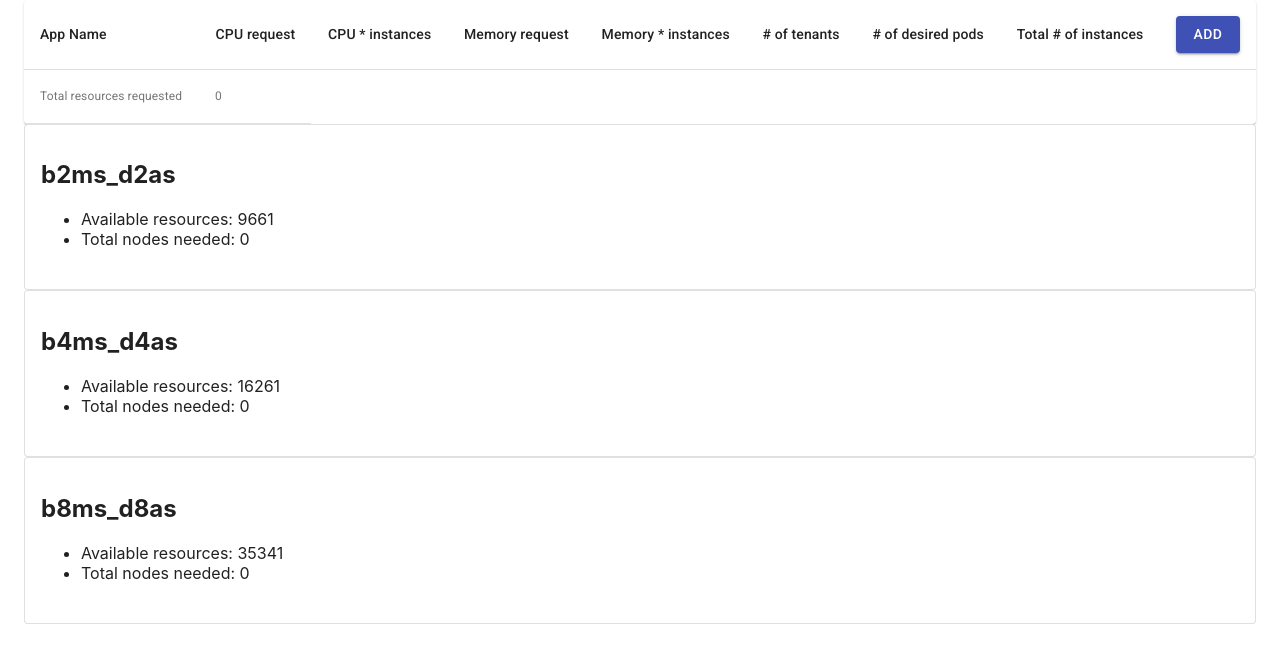
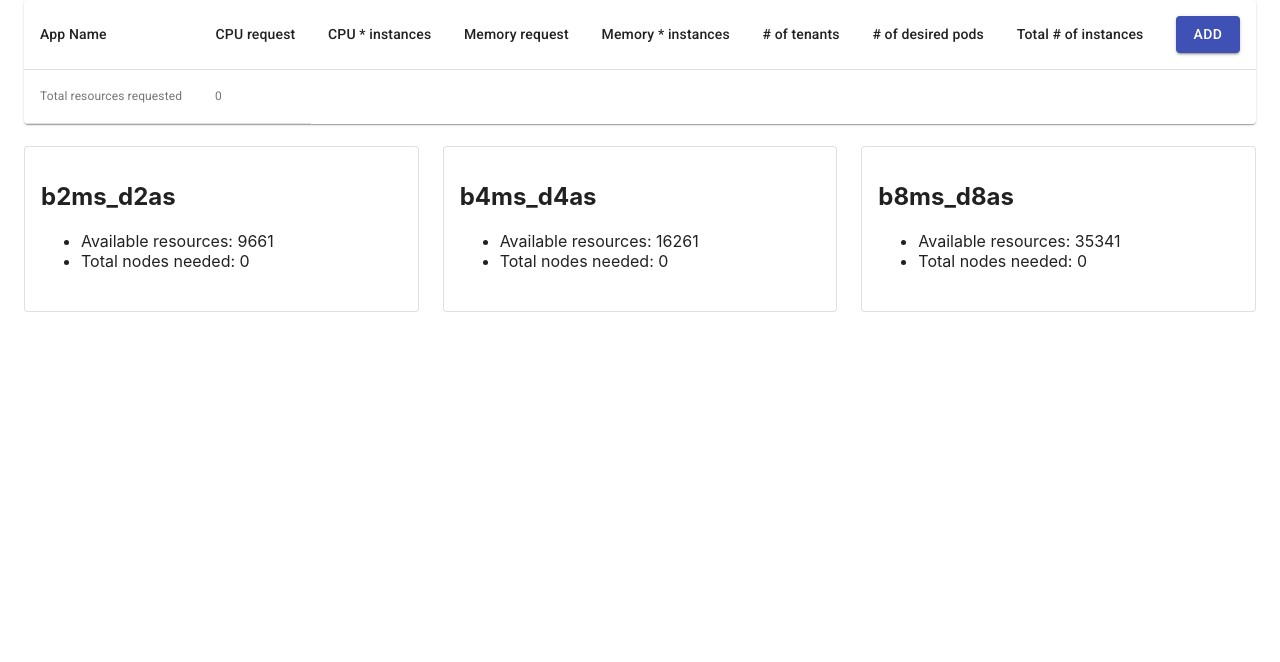
Before and after one commit to finkinfridom/aks-nodes-calculator, a React (Create React App) app: page / in a window 1280 px wide. Shown: the top 662 px of the page. Built offline with nearby package versions, Linux system fonts and the light colour scheme.

Commit message:
reviewed style

```diff
--- a/public/index.html
+++ b/public/index.html
@@ -5,10 +5,7 @@
     <link rel="icon" href="%PUBLIC_URL%/favicon.ico" />
     <meta name="viewport" content="width=device-width, initial-scale=1" />
     <meta name="theme-color" content="#000000" />
-    <meta
-      name="description"
-      content="Web site created using create-react-app"
-    />
+    <meta name="description" content="AKS nodes calculator" />
     <link rel="apple-touch-icon" href="%PUBLIC_URL%/logo192.png" />
     <!--
       manifest.json provides metadata used when your web app is installed on a
@@ -32,7 +29,7 @@
       rel="stylesheet"
       href="https://fonts.googleapis.com/icon?family=Material+Icons"
     />
-    <title>React App</title>
+    <title>AKS nodes calculator</title>
   </head>
   <body>
     <noscript>You need to enable JavaScript to run this app.</noscript>
--- a/src/App.js
+++ b/src/App.js
@@ -1,5 +1,7 @@
 import "./App.css";
 import { useEffect, useState, useCallback } from "react";
+import { makeStyles } from "@material-ui/core/styles";
+import Grid from "@material-ui/core/Grid";
 import Container from "@material-ui/core/Container";
 import Table from "@material-ui/core/Table";
 import TableBody from "@material-ui/core/TableBody";
@@ -14,7 +16,13 @@ import TextField from "@material-ui/core/TextField";
 import Card from "@material-ui/core/Card";
 import CardContent from "@material-ui/core/CardContent";
 
+const useStyles = makeStyles((theme) => ({
+  families: {
+    marginTop: "10px",
+  },
+}));
 function App() {
+  const classes = useStyles();
   const [rows, setRows] = useState([]);
   const [totalResources, setTotalResources] = useState(0);
   const daemonsetcpu = 200;
@@ -195,17 +203,23 @@ function App() {
           </TableFooter>
         </Table>
       </TableContainer>
+      <Grid container spacing={3} className={classes.families}>
         {resources.map((r) => (
+          <Grid item xs={4}>
             <Card variant="outlined">
               <CardContent>
                 <h2>{r.family}</h2>
                 <ul>
-              <li>Available resources: {getAvailableResources(r.family)}</li>
+                  <li>
+                    Available resources: {getAvailableResources(r.family)}
+                  </li>
                   <li>Total nodes needed: {getTotalNodesNeeded(r.family)}</li>
                 </ul>
               </CardContent>
             </Card>
+          </Grid>
         ))}
+      </Grid>
     </Container>
   );
 }
```
Lines whose indentation alone changed are shown as unchanged.
